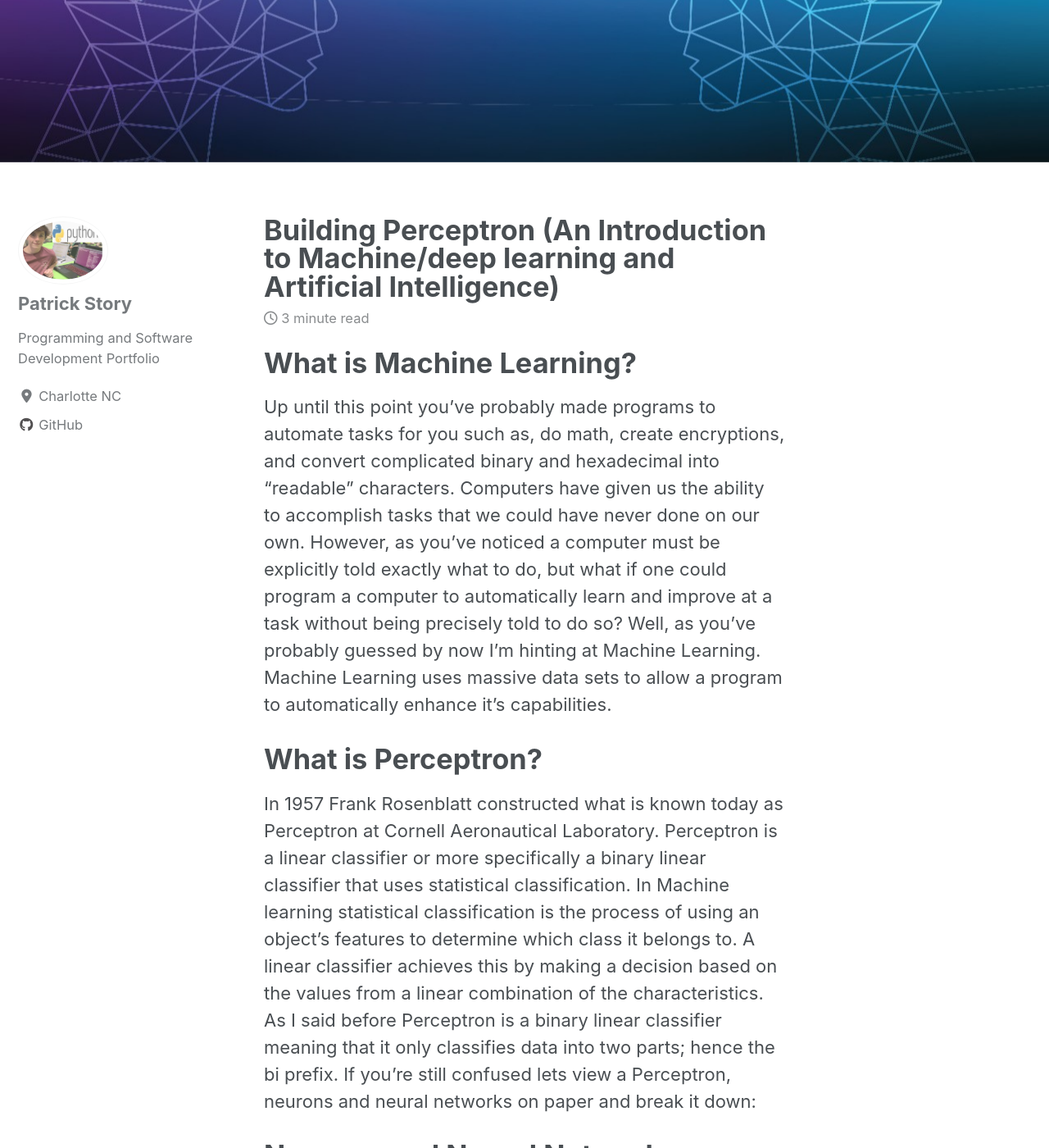
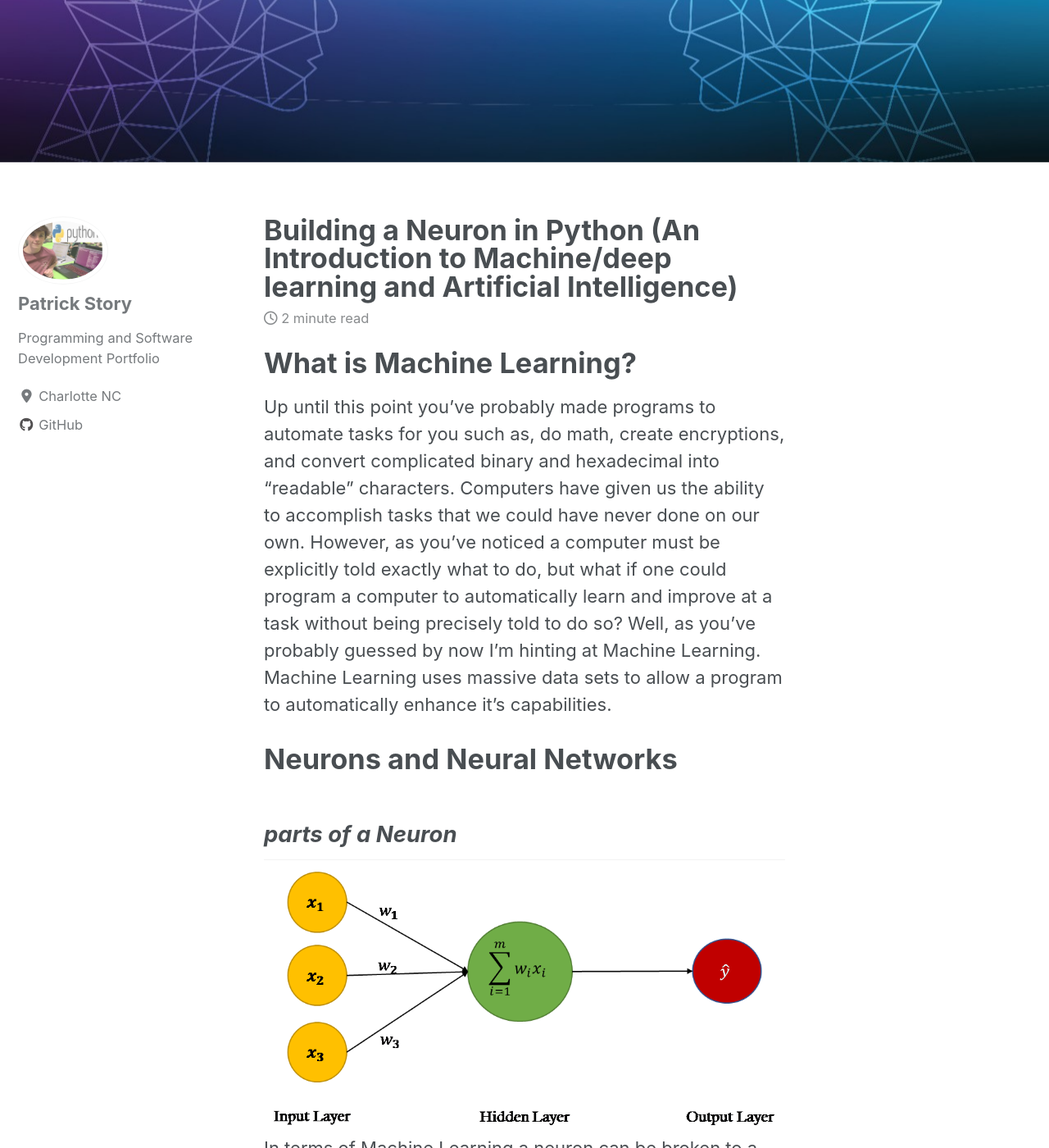
Before and after one commit to Patchyst/Patchyst.github.io, a Jekyll site: the page built from _posts/2019-08-15-My_First_Machine_Learning_Model.md, in a window 1280 px wide and 1400 px high, scrolled down 371 px. Shown: the whole window at 82% size. Built offline with Jekyll 4.4.1, drawn with Linux system fonts in a browser that asks for light colours; cached includes are drawn as plain includes; nearby versions of some CDN libraries; some of the changed text lies outside the part shown.

Commit message:
updating build a nueron project

```diff
--- a/_posts/2019-08-15-My_First_Machine_Learning_Model.md
+++ b/_posts/2019-08-15-My_First_Machine_Learning_Model.md
@@ -1,5 +1,5 @@
 ---
-title: "Building Perceptron (An Introduction to Machine/deep learning and Artificial Intelligence)"
+title: "Building a Neuron in Python (An Introduction to Machine/deep learning and Artificial Intelligence)"
 date: 2019-08-15
 tags: [Advanced Projects, Machine Learning, Artificial Intelligence, Python]
 header:
@@ -9,10 +9,6 @@ excerpt: "In this project I guide you through how I made my first Machine Learni
 # What is Machine Learning?
 Up until this point you've probably made programs to automate tasks for you such as, do math, create encryptions, and convert complicated binary and hexadecimal into "readable" characters. Computers have given us the ability to accomplish tasks that we could have never done on our own. However, as you've noticed a computer must be explicitly told exactly what to do, but what if one could program a computer to automatically learn and improve at a task without being precisely told to do so? Well, as you've probably guessed by now I'm hinting at Machine Learning. Machine Learning uses massive data sets to allow a program to automatically enhance it's capabilities.
 
-# What is Perceptron?
-In 1957 Frank Rosenblatt constructed what is known today as Perceptron at Cornell Aeronautical Laboratory. Perceptron is a linear classifier or more specifically a binary linear classifier that uses statistical classification. In Machine learning statistical classification is the process of using an object's features to determine which class it belongs to. A linear classifier achieves this by making a decision based on the values from a linear combination of the characteristics. As I said before Perceptron is a binary linear classifier meaning that it only classifies data into two parts; hence the bi prefix. If you're still confused lets view a Perceptron, neurons and neural networks on paper and break it down:
-
-
 # Neurons and Neural Networks
 ## *parts of a Neuron*
 ![Perceptron](/images/better_image.jpg){:class="img-responsive"}
@@ -21,6 +17,10 @@ In terms of Machine Learning a neuron can be broken to a simple algebraic equati
 ## Activation Functions:
 An Activation or Transfer function is an essential part of every neuron, it takes the output from the previous neuron and sees if the value meets the boundaries of the preferred value. For example, if the output doesn't meet a required threshold then the neuron is not activated and the neuron becomes 0. Activation functions withhold useless outputs and assist in weight adjustment.
 
+### Sigmoid
+
+![Perceptron](/images/sigmoid.jpg){:class="img-responsive"}
+
 ## The Hidden layer
 The Hidden Layer is the layer between the input and output nodes that takes in a set of weighted inputs and produces a weighted sum that is passed to the output nodes.
 
@@ -28,10 +28,3 @@ The Hidden Layer is the layer between the input and output nodes that takes in a
 * Training Data: The data that the model uses to learn, improve, and "train" from
 * validation Data: An unbiased data set used to fine tune the model's hyperparameters
 * Test Data: Used after all the training and validation data has been used. As the name suggests it is used to "test" the model's ability.
-
-
-
-### Sigmoid
-Sigmoid is the activation function that Perceptron uses. Sigmoid equation:
-
-![Perceptron](/images/sigmoid.jpg){:class="img-responsive"}
```
